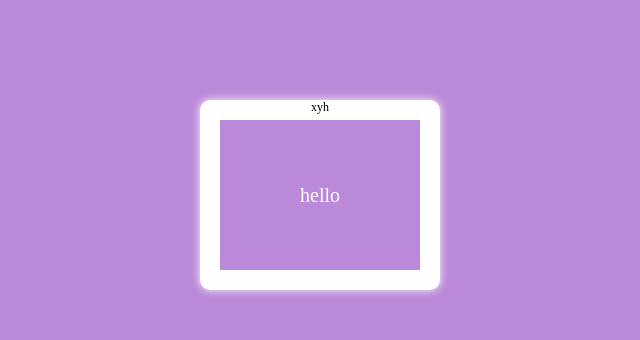
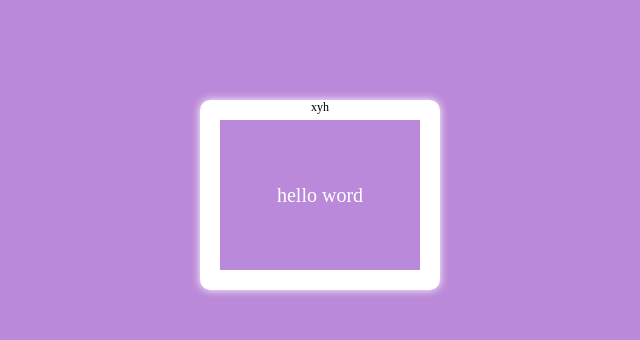
Before and after one commit to xingyanhai/xyh, a plain HTML site: page index.html in a window 1280 px wide. Shown: the top 340 px of the page, 320-960 px from the left. Drawn offline with Linux system fonts and the light colour scheme.

Commit message:
hello word

```diff
--- a/index.html
+++ b/index.html
@@ -99,8 +99,8 @@
 	</head>
 	<body>
 		<div id="test" class=" infinite animated">
-				hello
-		</div>
+				hello word
+</div>
 		<div id="button"><button onclick="stop()">停止</button></div>
 	</body>
 	<script type="text/javascript">
```
